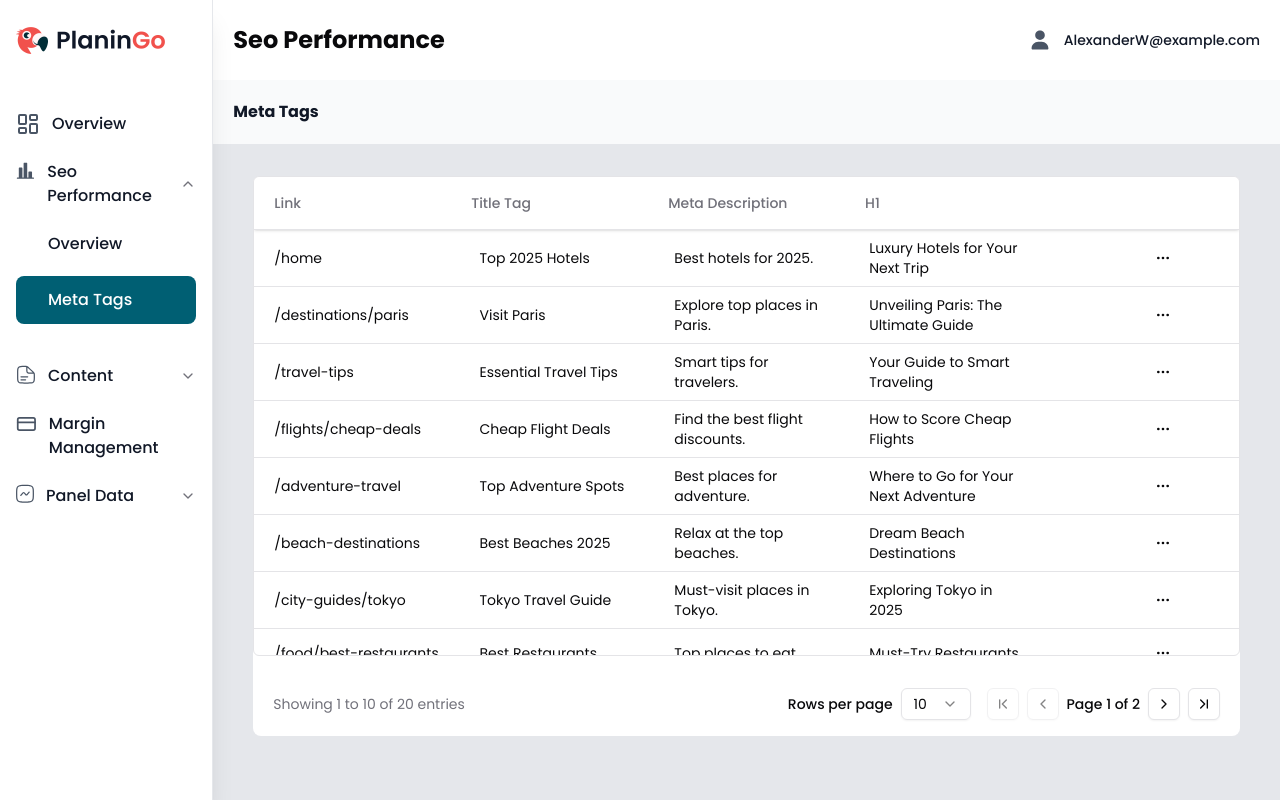
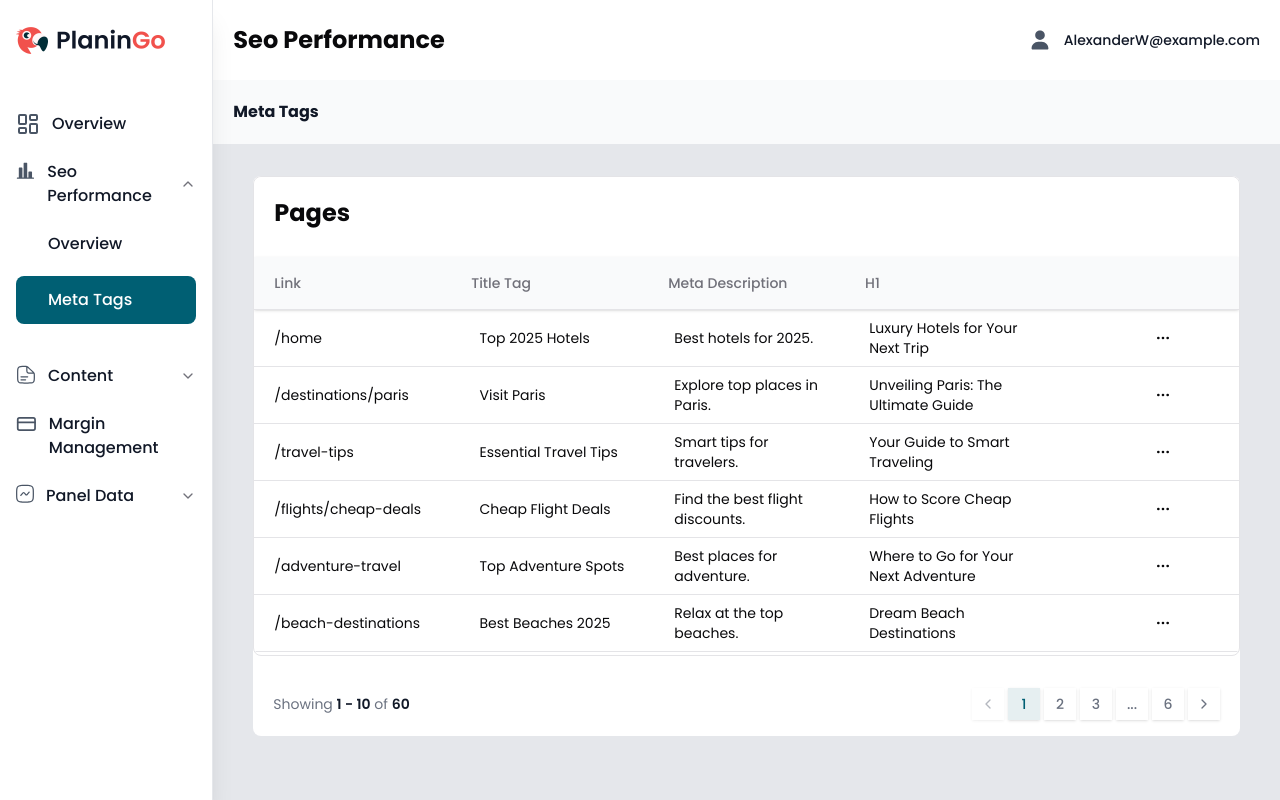
Before and after one commit to ali-melllo/planingo-dashboard, a Next.js app: page /seo-performance/metatags in a window 1280 px wide. Built offline with nearby package versions, Linux system fonts and the light colour scheme.

Commit message:
[fix] data-table logic and ui fix

```diff
--- a/src/app/(dasboard)/layout.tsx
+++ b/src/app/(dasboard)/layout.tsx
@@ -1,7 +1,7 @@
-"use client"
+"use client";
 
-import { Poppins } from "next/font/google";
-import "../globals.css"; // Keep global styles
+import { Poppins, Inter } from "next/font/google";
+import "../globals.css";
 import Header from "@/components/layout/header";
 import SideBar from "@/components/layout/sidebar";
 
@@ -12,15 +12,22 @@ const poppins = Poppins({
   display: "swap",
 });
 
+const inter = Inter({
+  variable: "--font-inter",
+  subsets: ["latin"],
+  weight: ["300", "400", "500", "600", "700"],
+  display: "swap",
+});
+
 export default function DashboardLayout({
   children,
 }: Readonly<{ children: React.ReactNode }>) {
   return (
-    <div className={`${poppins.variable} antialiased`}>
+    <div className={`${poppins.variable} ${inter.variable} antialiased`}>
       <Header />
       <div className="flex h-screen overflow-hidden">
         <SideBar />
-        <main style={{padding:"40px"}} className="w-full md:w-10/12 !pt-44 z-10 bg-[#e5e7eb]">
+        <main style={{ padding: "40px" }} className="w-full md:w-10/12 !pt-44 z-10 bg-[#e5e7eb]">
           {children} {/* 👈 This is where each page inside (dashboard) will be rendered */}
         </main>
       </div>
--- a/src/app/(dasboard)/seo-performance/metatags/page.tsx
+++ b/src/app/(dasboard)/seo-performance/metatags/page.tsx
@@ -4,6 +4,7 @@ import { DataTable as MetatagsTable } from '@/components/ui/table/data-table';
 import { DATA_TABLE_MOCK } from '@/static/data';
 import { CellAction } from './_components/cell-action';
 import { ColumnDef } from '@tanstack/react-table';
+// import { useSearchParams } from 'next/navigation';
 
 export default function SeoPerformanceMetaTagsPage() {
 
@@ -33,6 +34,10 @@ export default function SeoPerformanceMetaTagsPage() {
         }
     ];
 
+    //   const searchParams = useSearchParams();
+    //   const page = searchParams.get('page');
+    //   const pageLimit = searchParams.get('limit');
+
     return (
         <div className='bg-white rounded-lg'>
             <MetatagsTable
--- a/src/components/ui/table/data-table.tsx
+++ b/src/components/ui/table/data-table.tsx
@@ -1,13 +1,9 @@
 'use client';
+
+import { useSearchParams, useRouter } from 'next/navigation';
 import { Button } from '@/components/ui/button';
 import { ScrollArea, ScrollBar } from '@/components/ui/scroll-area';
-import {
-  Select,
-  SelectContent,
-  SelectItem,
-  SelectTrigger,
-  SelectValue
-} from '@/components/ui/select';
+
 import {
   Table,
   TableBody,
@@ -23,33 +19,37 @@ import {
   getPaginationRowModel,
   useReactTable
 } from '@tanstack/react-table';
-import { ChevronFirst, ChevronLast, ChevronLeftIcon, ChevronRightIcon } from 'lucide-react';
+import { ChevronLeftIcon, ChevronRightIcon } from 'lucide-react';
 
 interface DataTableProps<TData, TValue> {
   columns: ColumnDef<TData, TValue>[];
   data: TData[];
   totalItems: number;
-  page?: number;
-  pageSize?: number;
   pageSizeOptions?: number[];
-  onPageChange?: (page: number) => void;
-  onPageSizeChange?: (size: number) => void;
 }
 
 export function DataTable<TData, TValue>({
   columns,
   data,
   totalItems,
-  page = 1,
-  pageSize = 10,
-  pageSizeOptions = [10, 20, 30, 40, 50],
-  onPageChange,
-  onPageSizeChange
 }: DataTableProps<TData, TValue>) {
+  const searchParams = useSearchParams();
+  const router = useRouter();
+
+  const page = Number(searchParams.get('page')) || 1;
+  const pageSize = Number(searchParams.get('pageSize')) || 10;
   const pageCount = Math.ceil(totalItems / pageSize);
 
+  const onPageChange = (newPage: number) => {
+    const params = new URLSearchParams(searchParams);
+    params.set('page', String(newPage));
+    router.push(`?${params.toString()}`, { scroll: false });
+  };
+
+  const slicedData = data.slice((page - 1) * pageSize, page * pageSize);
+
   const table = useReactTable({
-    data,
+    data: slicedData,
     columns,
     pageCount,
     state: {
@@ -62,14 +62,17 @@ export function DataTable<TData, TValue>({
 
   return (
     <div className="space-y-4">
-      <ScrollArea className="h-[calc(80vh-220px)] relative bg-white rounded-md border md:h-[calc(90dvh-240px)] overflow-auto">
+      <ScrollArea className="h-[calc(80vh-220px)] relative bg-white rounded-lg border md:h-[calc(90dvh-240px)] overflow-auto">
+        <div className=' w-full bg-white p-5 h-20'>
+          <h2 className='font-bold font-inter text-2xl'>Pages</h2>
+        </div>
         <div className="sticky top-0 bg-white z-10 shadow">
           <Table>
-            <TableHeader >
+            <TableHeader>
               {table.getHeaderGroups().map((headerGroup) => (
                 <TableRow key={headerGroup.id}>
                   {headerGroup.headers.map((header) => (
-                    <TableHead className='w-2/12 !px-5 !py-4 ' key={header.id}>
+                    <TableHead className="w-2/12 !px-5 bg-[#F9FAFB] !py-4" key={header.id}>
                       {header.isPlaceholder ? null : flexRender(header.column.columnDef.header, header.getContext())}
                     </TableHead>
                   ))}
@@ -84,7 +87,9 @@ export function DataTable<TData, TValue>({
               table.getRowModel().rows.map((row) => (
                 <TableRow key={row.id}>
                   {row.getVisibleCells().map((cell) => (
-                    <TableCell className='w-2/12 !px-5' key={cell.id}>{flexRender(cell.column.columnDef.cell, cell.getContext())}</TableCell>
+                    <TableCell className="w-2/12 !px-5" key={cell.id}>
+                      {flexRender(cell.column.columnDef.cell, cell.getContext())}
+                    </TableCell>
                   ))}
                 </TableRow>
               ))
@@ -100,44 +105,54 @@ export function DataTable<TData, TValue>({
         <ScrollBar orientation="horizontal" />
       </ScrollArea>
 
-
       <div className="flex flex-col items-center px-5 justify-between gap-2 space-x-2 py-4 sm:flex-row">
-        <div className="flex-1 text-sm  text-muted-foreground">
+        <div className="flex-1 text-[#6B7280] text-sm text-muted-foreground">
           {totalItems > 0 ? (
-            `Showing ${(page - 1) * pageSize + 1} to ${Math.min(page * pageSize, totalItems)} of ${totalItems} entries`
+            <>
+              <span className="text-[#6B7280]">Showing</span>{' '}
+              <span className="font-semibold text-[#111928]">
+                {(page - 1) * pageSize + 1} - {Math.min(page * pageSize, totalItems)}
+              </span>{' '}
+              <span className="text-[#6B7280]">of</span>{' '}
+              <span className="font-semibold text-[#111928]">{totalItems}</span>
+            </>
           ) : (
             'No entries found'
           )}
         </div>
-        <div className="flex items-center space-x-2">
-          <p className="text-sm font-medium">Rows per page</p>
-          <Select value={`${pageSize}`} onValueChange={(value) => onPageSizeChange?.(Number(value))}>
-            <SelectTrigger className="h-8 w-[70px]">
-              <SelectValue placeholder={pageSize} />
-            </SelectTrigger>
-            <SelectContent side="top">
-              {pageSizeOptions.map((size) => (
-                <SelectItem key={size} value={`${size}`}>{size}</SelectItem>
-              ))}
-            </SelectContent>
-          </Select>
+
+
+        <div className="flex items-center space-x-1">
+          <Button className="rounded-none h-8 w-8 p-0 text-[#6B7280] border-[#D1D5DB] bg-white" onClick={() => onPageChange(page - 1)} disabled={page === 1}>
+            <ChevronLeftIcon color='#6B7280' className="h-4 w-4" />
+          </Button>
+
+          {Array.from({ length: Math.min(3, pageCount) }, (_, i) => (
+            <Button
+              key={i + 1}
+              className={`${page === i + 1 ? 'bg-[#E6EFF1] text-[#005F73]' : ' text-[#6B7280] border-[#D1D5DB] bg-white'} h-8 w-8 rounded-none hover:bg-[#d1e8ed] p-0`}
+              onClick={() => onPageChange(i + 1)}
+            >
+              {i + 1}
+            </Button>
+          ))}
+
+          {pageCount > 4 && <Button className=" text-[#6B7280] border-[#D1D5DB] bg-white size-8 rounded-none">...</Button>}
+
+          {pageCount > 3 && (
+            <Button
+              className={`${page === pageCount ? 'bg-[#E6EFF1] text-[#005F73]' : ' text-[#6B7280] border-[#D1D5DB] bg-white'} h-8 w-8 rounded-none hover:bg-[#d1e8ed] p-0`}
+              onClick={() => onPageChange(pageCount)}
+            >
+              {pageCount}
+            </Button>
+          )}
+
+          <Button className="h-8 w-8 p-0 text-[#6B7280] border-[#D1D5DB] bg-white rounded-none" onClick={() => onPageChange(page + 1)} disabled={page >= pageCount}>
+            <ChevronRightIcon color='#6B7280' className="h-4 w-4" />
+          </Button>
         </div>
 
-        <div className="flex items-center space-x-2">
-          <Button variant="outline" className="h-8 w-8 p-0" onClick={() => onPageChange?.(1)} disabled={page === 1}>
-            <ChevronFirst className="h-4 w-4" />
-          </Button>
-          <Button variant="outline" className="h-8 w-8 p-0" onClick={() => onPageChange?.(page - 1)} disabled={page === 1}>
-            <ChevronLeftIcon className="h-4 w-4" />
-          </Button>
-          <span className="text-sm font-medium">Page {page} of {pageCount}</span>
-          <Button variant="outline" className="h-8 w-8 p-0" onClick={() => onPageChange?.(page + 1)} disabled={page >= pageCount}>
-            <ChevronRightIcon className="h-4 w-4" />
-          </Button>
-          <Button variant="outline" className="h-8 w-8 p-0" onClick={() => onPageChange?.(pageCount)} disabled={page >= pageCount}>
-            <ChevronLast className="h-4 w-4" />
-          </Button>
-        </div>
       </div>
     </div>
   );
```
Also changed, not shown: src/static/data.tsx (+40 -0 lines).
